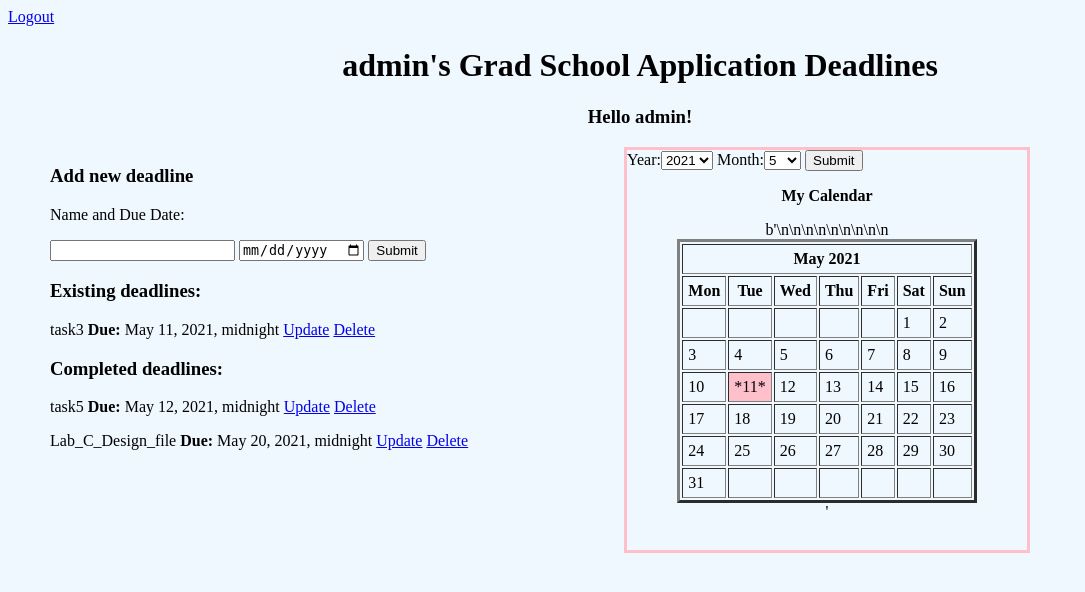
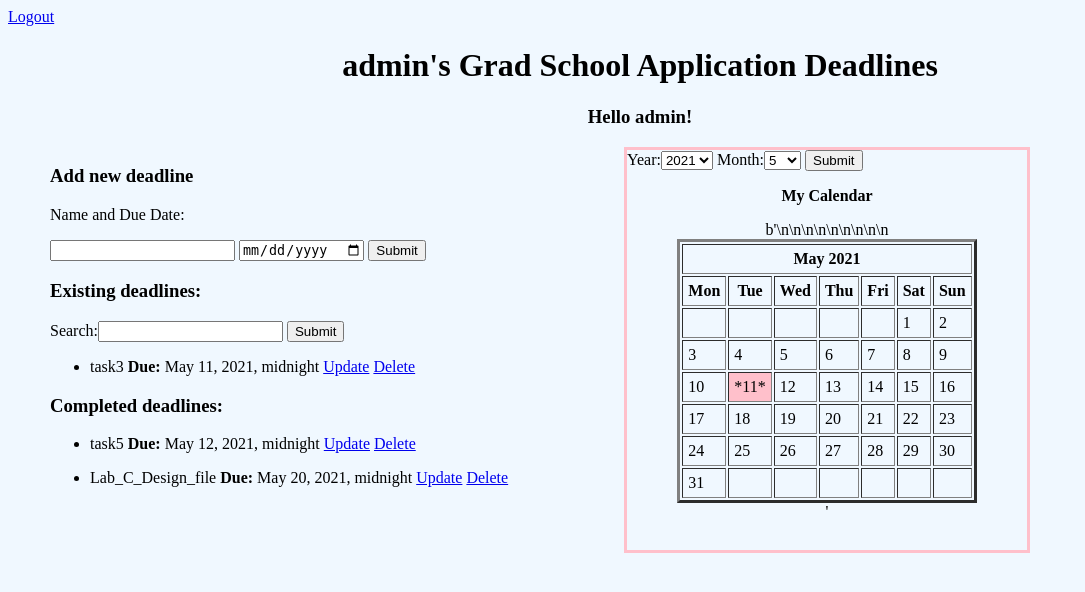
Before and after one commit to tblago18/Deadline-manager, a Django app: page / in a window 1280 px wide. Shown: the top 592 px of the page, without its empty margins (0-1085 px from the left). Run offline with Django 3.2, Linux system fonts and the light colour scheme; a user stored in the database is signed in; data comes from the database, SQL or seed files in the repository; both versions use the stored data as it was after the commit.

Commit message:
adding search

```diff
--- a/tasks/forms.py
+++ b/tasks/forms.py
@@ -31,3 +31,6 @@ class CalendarForm(forms.Form):
 
     year = forms.TypedChoiceField(coerce=int, choices=year_choices, initial=date.today().year)
     month = forms.TypedChoiceField(coerce=int, choices=month_choices, initial=date.today().month)
+
+class SearchForm(forms.Form):
+	search = forms.CharField(required = False)
--- a/tasks/templates/tasks/list.html
+++ b/tasks/templates/tasks/list.html
@@ -23,8 +23,6 @@
 	<center><h1>{{request.user}}'s Grad School Application Deadlines </h1>
 	<h3> Hello {{request.user}}! </h3>
 	</center>
-
-
 
 
 <div class = 'calendar'>
@@ -53,14 +51,22 @@
 </form>
 
 <h3>Existing deadlines:</h3>
+	<form method="POST", action="/">
+		{% csrf_token %}
+		{{search_form}}
+		<input type="submit" name="Search">
+	</form>
+
 	{% for task in tasks %}
 		<div>
 			{% if task.complete == False %}
-
-			<p> {{task.title}}  <b> Due:</b>  {{task.due_date}}
+				<ul>
+					<li>
+					{{task.title}}  <b> Due:</b>  {{task.due_date}}
 					<a href="{% url 'update_task' task.id%}"> Update</a>
 					<a href="{% url 'delete' task.id%}"> Delete</a>
-			</p>
+					</li>
+				</ul>
 
 			{% endif %}
 		</div>
@@ -70,11 +76,13 @@
 	{% for task in tasks %}
 		<div>
 			{% if task.complete %}
-
-				<p> {{task.title}} <b> Due:</b> {{task.due_date}}
+			<ul>
+				<li>
+					{{task.title}} <b> Due:</b> {{task.due_date}}
 					<a href="{% url 'update_task' task.id%}"> Update</a>
 					<a href="{% url 'delete' task.id%}"> Delete</a>
-				</p>
+				</li>
+			</ul>
 
 			{% endif %}
 		</div>
--- a/tasks/views.py
+++ b/tasks/views.py
@@ -40,6 +40,7 @@ def main_view(request):
 
     new_task_form = TaskForm()  # making a form so that the user can add new tasks to the list
     calendar_form = CalendarForm()  # form for choosing what month and year the user wants to see on the calendar
+    search_form = SearchForm()
 
     todays_date = date.today()  # the calendar is by default showing current month and year
     month = int(todays_date.month)
@@ -47,21 +48,33 @@ def main_view(request):
 
     if request.method == 'POST':  # post method lets us communicate with the user trough the forms
         new_task_form = TaskForm(request.POST)
-        calendar_form = CalendarForm(request.POST)
-
         if new_task_form.is_valid():  # checking if the post is sending a task form
             form_instance = new_task_form.save(commit=False)
             form_instance.user = current_user
             form_instance.save()
             return redirect('/')
-        elif calendar_form.is_valid():  # or a calendar form
-            year = calendar_form.cleaned_data.get("year")
-            month = calendar_form.cleaned_data.get("month")
 
-    my_calendar = Calendar(year, month).mark_dates(request)  # making the calendar to be displayed
+        elif "year" in request.POST:
+            calendar_form = CalendarForm(request.POST)
 
+            if calendar_form.is_valid():  # or a calendar form
+                year = calendar_form.cleaned_data.get("year")
+                month = calendar_form.cleaned_data.get("month")
+
+        elif "search" in request.POST :
+            search_form = SearchForm(request.POST)
+
+            if search_form.is_valid():
+                searched = request.POST['search']
+                if (searched != ''):
+
+                    tasks = Task.objects.filter(user=current_user, title__contains = searched).order_by('due_date')
+                else:
+                    tasks = Task.objects.filter(user=current_user).order_by('due_date')
+
+    my_calendar = Calendar(year, month).mark_dates(request)  # making the calendar with all the important dates
     context = {'month': month, 'year': year, 'my_calendar': my_calendar,
-               'tasks': tasks, 'new_task_form': new_task_form, 'calendar_form': calendar_form}
+               'tasks': tasks, 'new_task_form': new_task_form, 'calendar_form': calendar_form, 'search_form': search_form}
     return render(request, 'tasks/list.html', context)
 
 
```
Also changed, not shown: db.sqlite3. Lines whose indentation alone changed are shown as unchanged.
